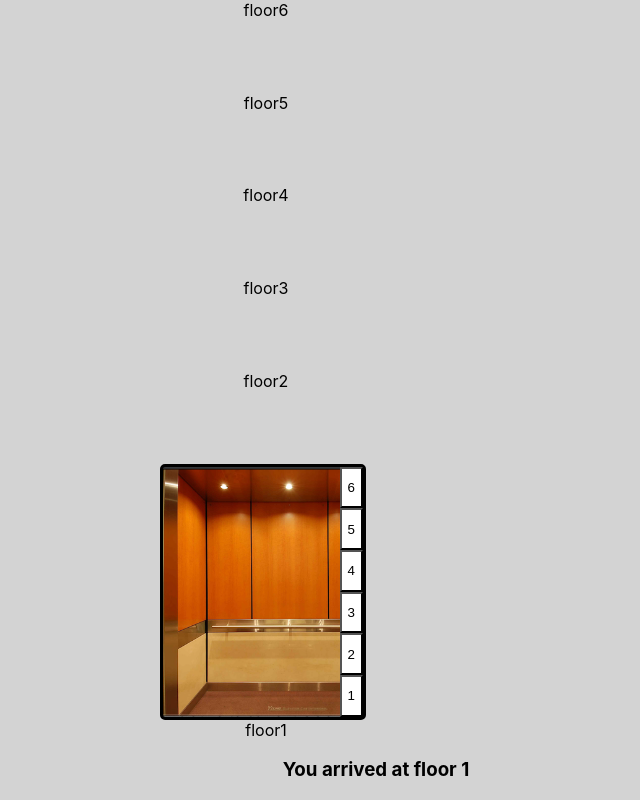
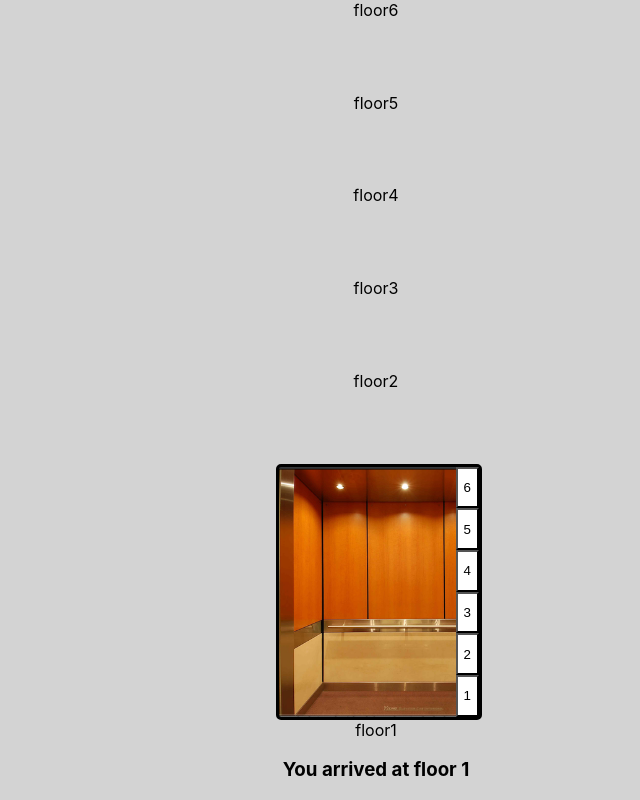
Before and after one commit to jarretthosey/elevator2, a React (Create React App) app in the folder elevator2/: page / in a window 1280 px wide. Shown: the whole page, without its empty margins (264-904 px from the left). Built offline with nearby package versions, Linux system fonts and the light colour scheme.

Commit message:
centered

```diff
--- a/elevator2/src/index.css
+++ b/elevator2/src/index.css
@@ -39,7 +39,8 @@ code {
   border-color: black;
   border: solid;
   justify-content: right;
-  float: right;
+  align-self: center;
+  float: center;
   width: 200px;
   height: 250px;
   background-color: grey;
@@ -48,6 +49,8 @@ code {
 }
 
 .level{
+  justify-content: center;
+  justify-self: center;
   width: 200px;
   height: 250;
 }
```
